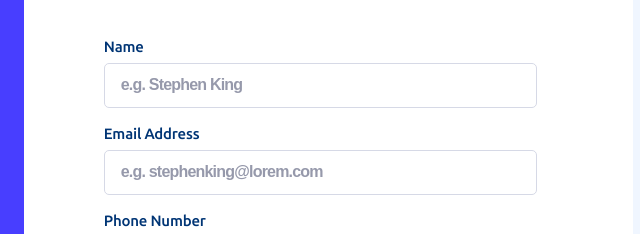
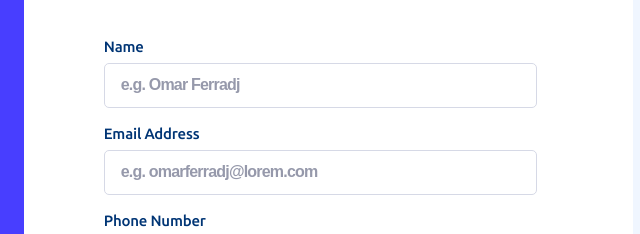
Before and after one commit to omarferradj/Multi-Step-Form, a plain HTML site: page index.html in a window 1280 px wide. Shown: the part 191-425 px from the top of the page, 455-1095 px from the left. Drawn offline with Linux system fonts and the light colour scheme.

Commit message:
Update index.html

```diff
--- a/index.html
+++ b/index.html
@@ -76,7 +76,7 @@
                 <input
                   type="text"
                   class="inp"
-                  placeholder="e.g. Stephen King"
+                  placeholder="e.g. Omar Ferradj"
                 />
               </div>
               <div class="input-contaner">
@@ -85,7 +85,7 @@
                 <input
                   type="email"
                   class="inp"
-                  placeholder="e.g. stephenking@lorem.com"
+                  placeholder="e.g. omarferradj@lorem.com"
                 />
               </div>
               <div class="input-contaner">
@@ -324,7 +324,7 @@
       Challenge by
       <a href="https://www.frontendmentor.io?ref=challenge" target="_blank"
         >Frontend Mentor</a
-      >. Coded by <a href="#">Omar Ferradj</a>.
+      >. Coded by <a href="https://github.com/omarferradj">Omar Ferradj</a>.
     </div>
   </body>
   <script src="./js/main.js"></script>
```
